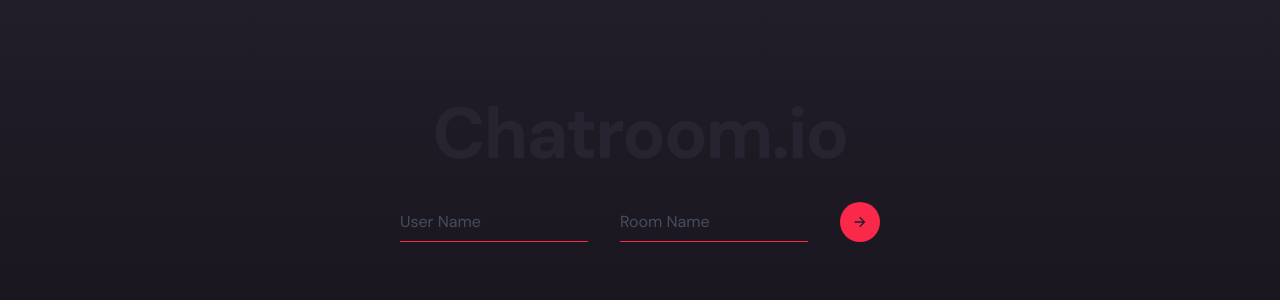
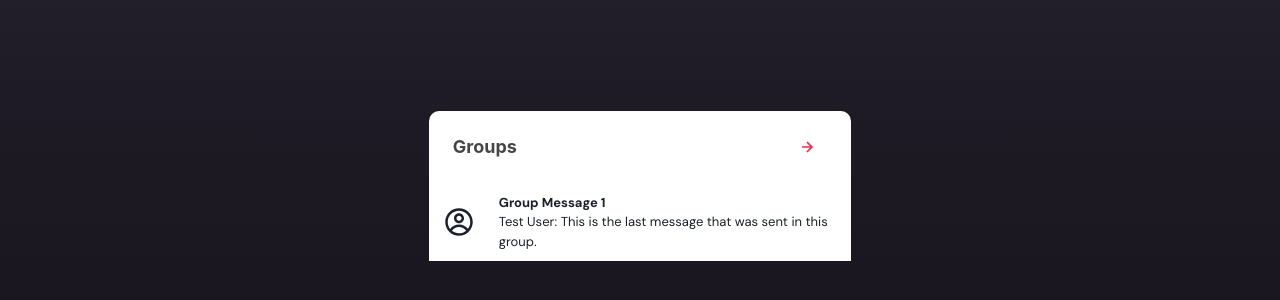
Before and after one commit to saldanaj97/ChatApp, a React (Create React App) app in the folder chat-client/: page / in a window 1280 px wide. Shown: the part 214-514 px from the top of the page. Built offline with nearby package versions, Linux system fonts and the light colour scheme; no server answers.

Commit message:
Added in one group message entry.

```diff
--- a/chat-client/src/App.js
+++ b/chat-client/src/App.js
@@ -7,6 +7,7 @@ import { UsersProvider } from './UsersContext'
 
 import Login from './Components/Login/Login'
 import Chat from './Components/Chat/Chat.js'
+import Groups from './Components/Groups/Groups'
 import DefaultPage from './Components/DefaultPage'
 
 import './App.css'
@@ -28,7 +29,7 @@ function App() {
             <Flex className="App" align='center' justifyContent='center'>
               <Router>
                 <Routes>
-                  <Route path='/' exact element={<Login />} />
+                  <Route path='/' exact element={<Groups />} />
                   <Route path='/chat' element={<Chat />} />
                   <Route element={<DefaultPage />} />
                 </Routes>
--- a/chat-client/src/Components/Chat/Chat.js
+++ b/chat-client/src/Components/Chat/Chat.js
@@ -65,7 +65,7 @@ const Chat = () => {
   }
 
   return (
-    <Flex className='room' flexDirection='column' width={{ base: "100%", sm: '575px' }} height={{ base: "100%", sm: "auto" }}>
+    <Flex className='room' flexDirection='column' width={{ base: "100%", sm: '600px' }} height={{ base: "100%", sm: "auto" }}>
       <Heading className='heading' as='h4' bg='white' p='1rem 1.5rem' borderRadius='10px 10px 0 0'>
         <Flex alignItems='center' justifyContent='space-between'>
           <Menu >
--- a/chat-client/src/Components/Groups/Groups.js
+++ b/chat-client/src/Components/Groups/Groups.js
@@ -1,21 +1,32 @@
 import React from "react";
-import { Avatar, Box, Flex, Heading, IconButton, Text, Button } from "@chakra-ui/react"
+import { Avatar, Box, Flex, Heading, IconButton, Text, Button, background } from "@chakra-ui/react"
 
 import { BiRightArrowAlt } from 'react-icons/bi'
+import { CgProfile } from 'react-icons/cg'
 
 import './Groups.scss'
 
 const Groups = () => {
   return (
-    <Flex className='group-container' flexDirection='column' width={{ base: "100%", sm: '575px' }} height={{ base: "100%", sm: "auto" }}>
+    <Flex className='group-container' flexDirection='column' width={{ base: "33%" }} height={{ base: "100%", sm: "auto" }}>
       <Heading className='heading' as='h4' bg='white' p='1rem 1.5rem' borderRadius='10px 10px 0 0'>
         <Flex alignItems='center' flexDir='row' justifyContent='space-between'>
           <Flex alignItems='center' flex={{ base: "1", sm: "auto" }}>
             <Heading fontSize='lg'> Groups </Heading>
           </Flex>
-          <IconButton className='close-groups-menu' icon={<BiRightArrowAlt />} variant='ghost' isRound='true' fontSize='xl'>Logout</IconButton>
+          <IconButton className='close-groups-menu' icon={<BiRightArrowAlt />} variant='ghost' isRound='true' fontSize='xl' />
         </Flex>
       </Heading >
+
+      <Flex className='user-group-messages'>
+        <Flex className='group-message' direction='row' width={{ base: "100%" }} height={{ base: "25%", sm: "auto" }}>
+          <Flex className='group-avatar' alignItems='center' m='5px 15px'><CgProfile size='30px' /></Flex>
+          <Flex className='group-msg-info-box' width={{ base: "100%" }} direction='column' m='10px'>
+            <Box className='group-name'>Group Message 1</Box>
+            <Box className='last-sent-message'>Test User: This is the last message that was sent in this group. </Box>
+          </Flex>
+        </Flex>
+      </Flex>
     </Flex >
   )
 }
```
